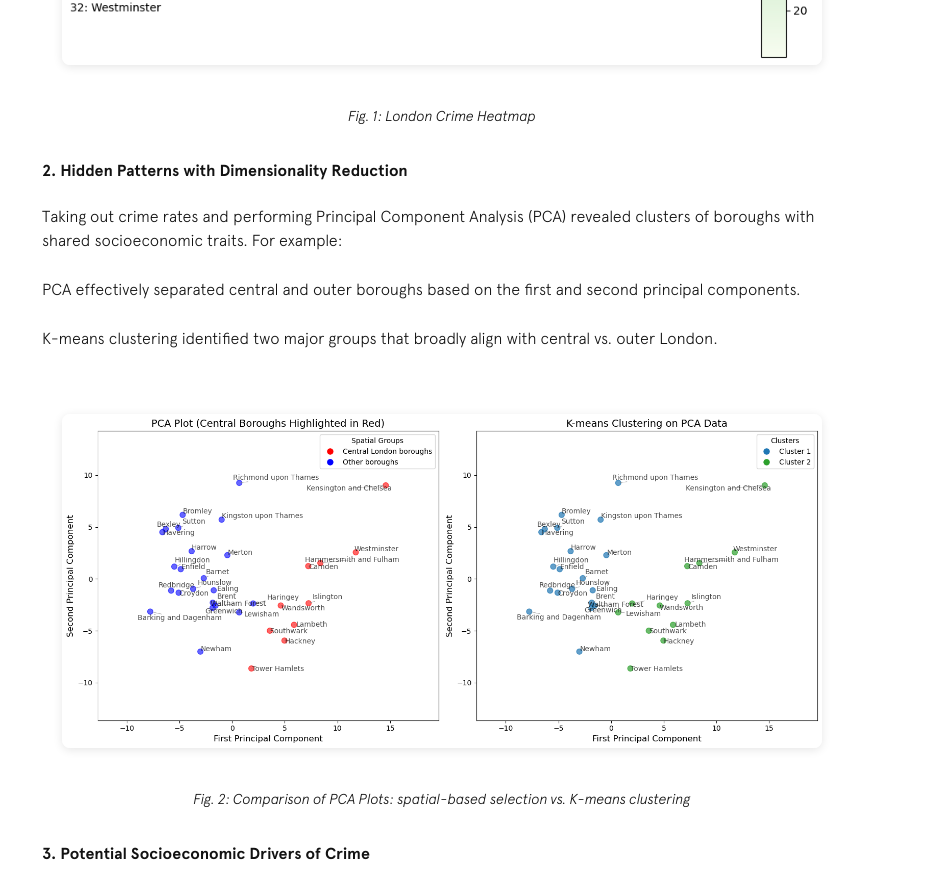
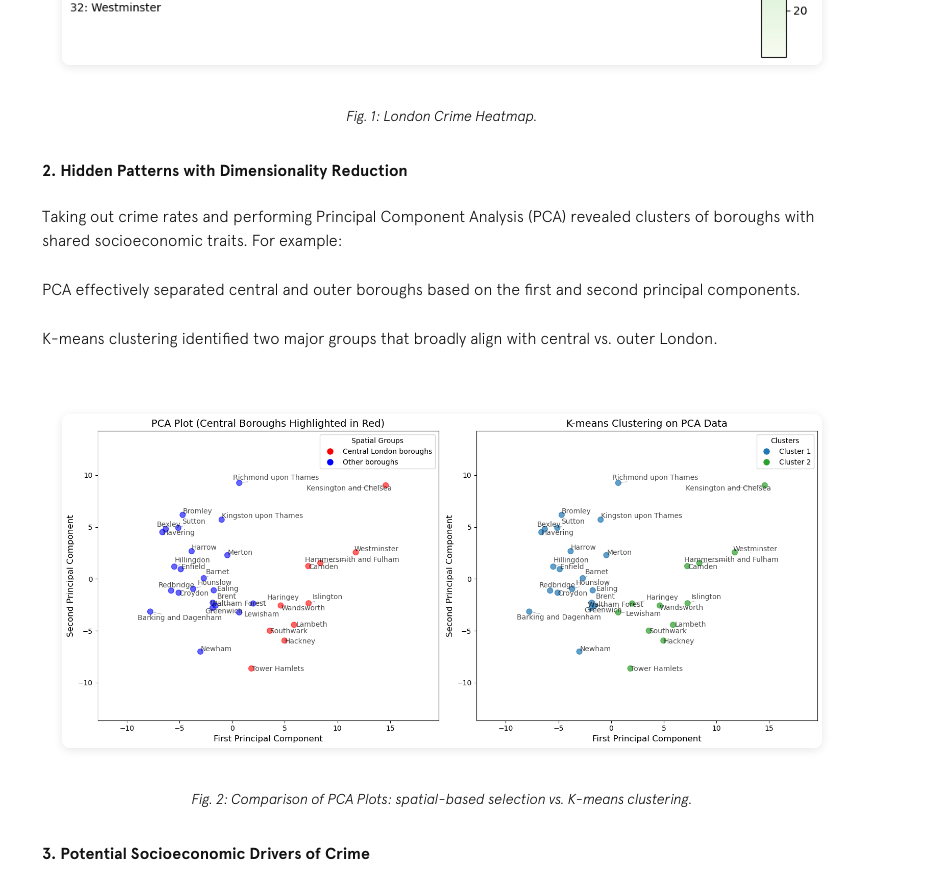
Before and after one commit to belowwind-islander/belowwind-islander.github.io, a Jekyll site: the page built from _posts/2025-01-22-crime-in-london.md, in a window 1280 px wide and 1400 px high, scrolled down 1739 px. Shown: the part 153-1044 px from the top of the window, without its empty margins (333-1280 px from the left). Built offline with Jekyll 4.4.1, drawn with Linux system fonts in a browser that asks for light colours; nearby versions of some CDN libraries; some of the changed text lies outside the part shown.

```diff
--- a/_posts/2025-01-22-crime-in-london.md
+++ b/_posts/2025-01-22-crime-in-london.md
@@ -44,7 +44,7 @@ The analysis combined **12 datasets** spanning crime records, socioeconomic metr
 
 <figure class="post-image2">
   <img src="/img/posts/ST445/crimemap.png" alt="Description" loading="lazy">
-  <figcaption>Fig. 1: London Crime Heatmap</figcaption>
+  <figcaption>Fig. 1: London Crime Heatmap.</figcaption>
 </figure>
 
 #### 2. Hidden Patterns with Dimensionality Reduction
@@ -56,7 +56,7 @@ K-means clustering identified two major groups that broadly align with central v
 
 <figure class="post-image2">
   <img src="/img/posts/ST445/clusters.png" alt="Description" loading="lazy">
-  <figcaption>Fig. 2: Comparison of PCA Plots: spatial-based selection vs. K-means clustering</figcaption>
+  <figcaption>Fig. 2: Comparison of PCA Plots: spatial-based selection vs. K-means clustering.</figcaption>
 </figure>
 
 #### 3. Potential Socioeconomic Drivers of Crime
@@ -69,7 +69,7 @@ To better analyse the hypotheses, analysis was performed on a subset of the expl
 
 <figure class="post-image2">
   <img src="/img/posts/ST445/corrplots.png" alt="Description" loading="lazy">
-  <figcaption>Fig. 3: Correlation Plots of Crime with different socioeconomic factors  </figcaption>
+  <figcaption>Fig. 3: Correlation Plots of Crime with different socioeconomic factors.</figcaption>
 </figure>
 
 
@@ -101,7 +101,7 @@ Although the model identifies relationships between crime, the absence of qualif
 
 <figure class="post-image2">
   <img src="/img/posts/ST445/corrmap.png" alt="Description" loading="lazy">
-  <figcaption>Fig. 4: Correlations between potential determinants of crime in London. High number of correlated covariates explains the weak performance behind the "Kitchen-Sink" model. </figcaption>
+  <figcaption>Fig. 4: Correlations between potential determinants of crime in London. High number of correlated covariates explains the weak performance behind the "Kitchen-Sink" model.</figcaption>
 </figure>
 
 | Variable | Coefficient | Std. Error | t-value | p-value | 95% Conf. Interval |
```
